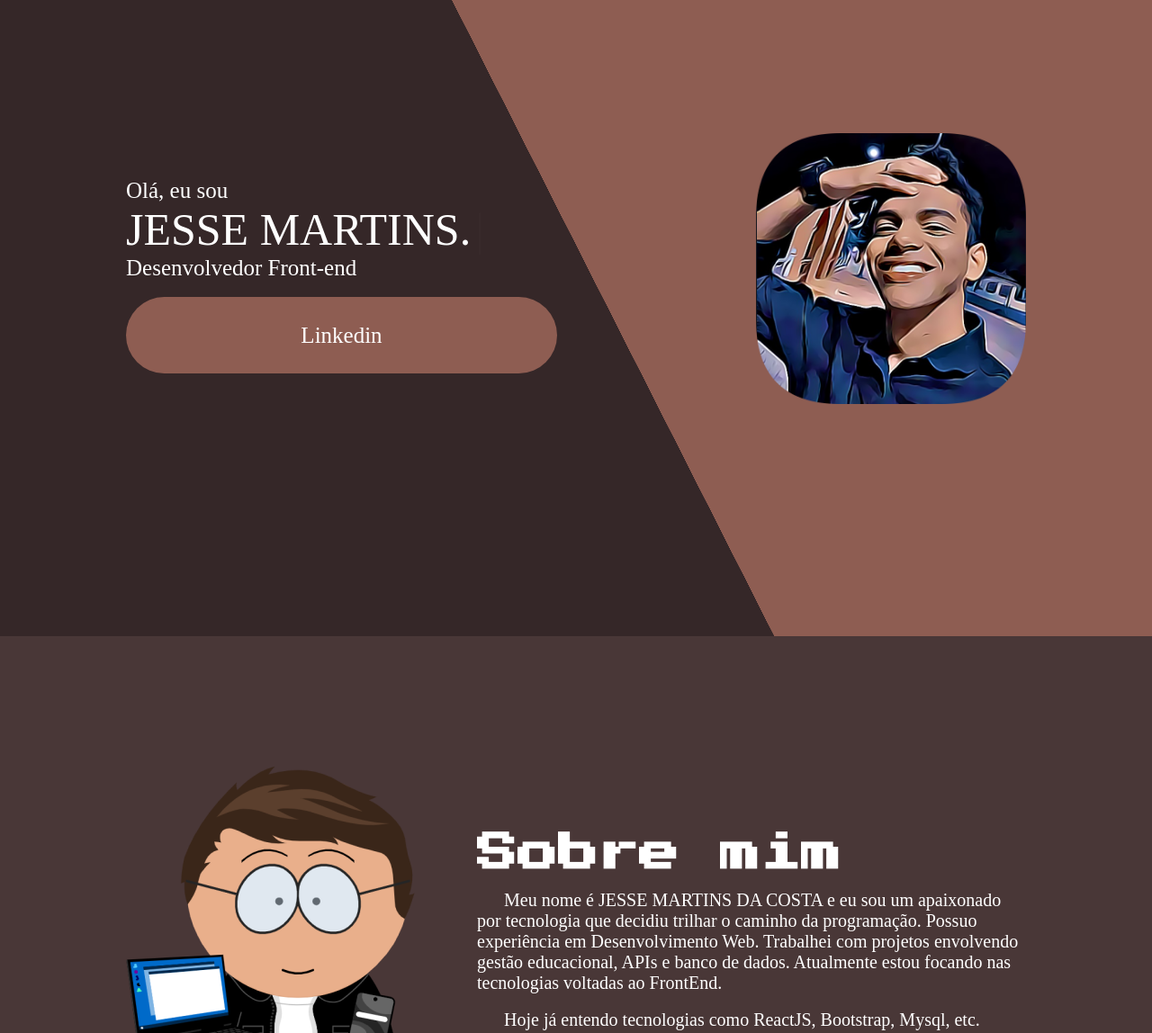
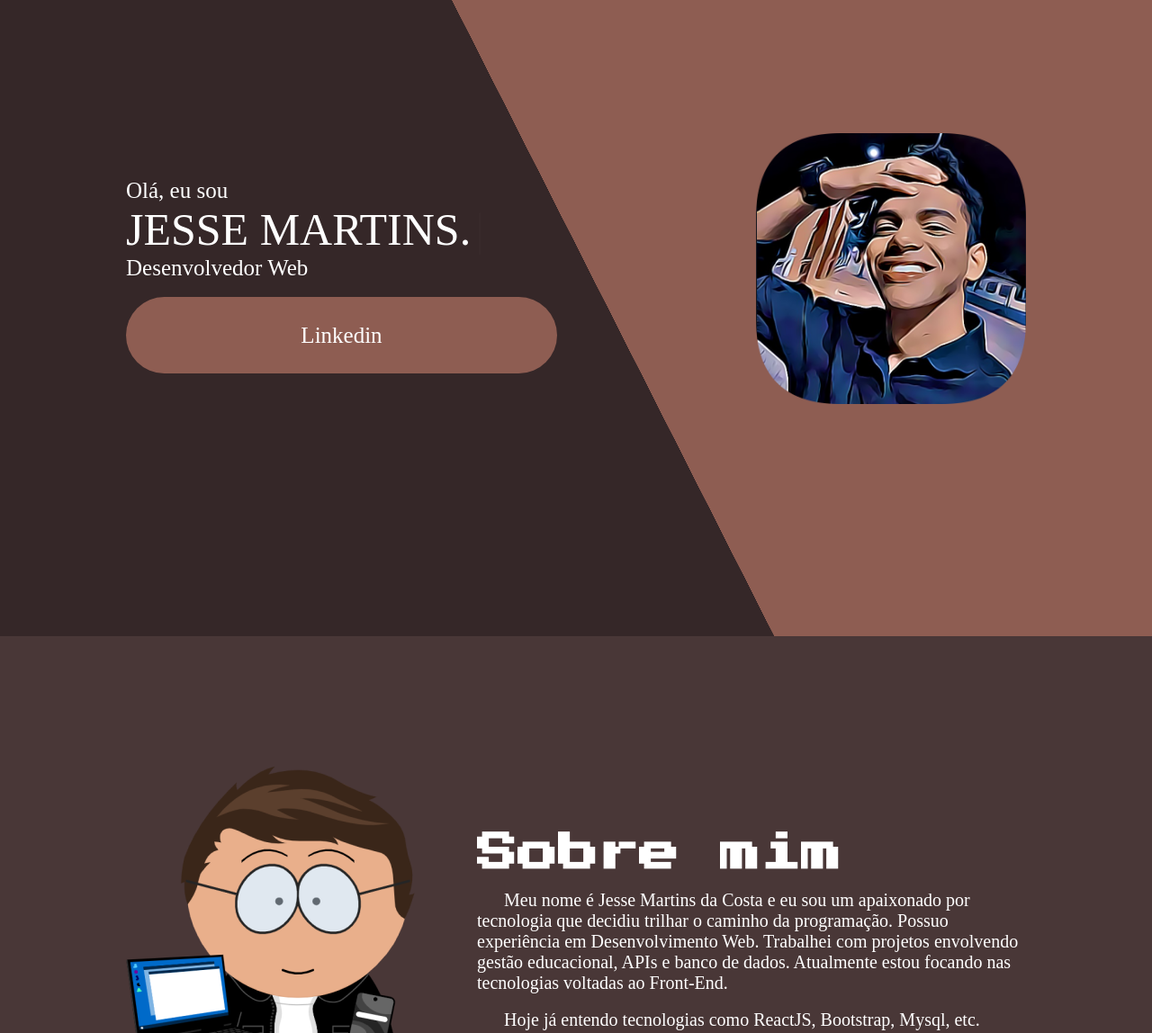
Before and after one commit to Phonhyer/PORTFOLIO, a plain HTML site: page index.html in a window 1280 px wide. Shown: the part 93-1241 px from the top of the page at 90% size. Drawn offline with nearby package versions, Linux system fonts and the light colour scheme; a web font is replaced by a local one.

Commit message:
Update index.html

```diff
--- a/index.html
+++ b/index.html
@@ -65,7 +65,7 @@
                                         >JESSE MARTINS.</span
                                     >
                                     <br />
-                                    Desenvolvedor Front-end
+                                    Desenvolvedor Web
                                 </p>
                                 <br />
                                 <div class="linkedin">
@@ -119,13 +119,10 @@
                             <h2>Sobre mim</h2>
                             <br />
                             <p>
-                                Meu nome é JESSE MARTINS DA COSTA e eu sou um apaixonado
-                                por tecnologia que decidiu trilhar o caminho da
-                                programação. Possuo experiência em
-                                Desenvolvimento Web. Trabalhei com projetos
-                                envolvendo gestão educacional, APIs e banco de
-                                dados. Atualmente estou focando nas tecnologias
-                                voltadas ao FrontEnd.
+                                Meu nome é Jesse Martins da Costa e eu sou um apaixonado por tecnologia que decidiu trilhar o caminho da programação.
+                                Possuo experiência em Desenvolvimento Web.
+                                Trabalhei com projetos envolvendo gestão educacional, APIs e banco de dados.
+                                Atualmente estou focando nas tecnologias voltadas ao Front-End.
                             </p>
                             <br />
                             <p>
```
